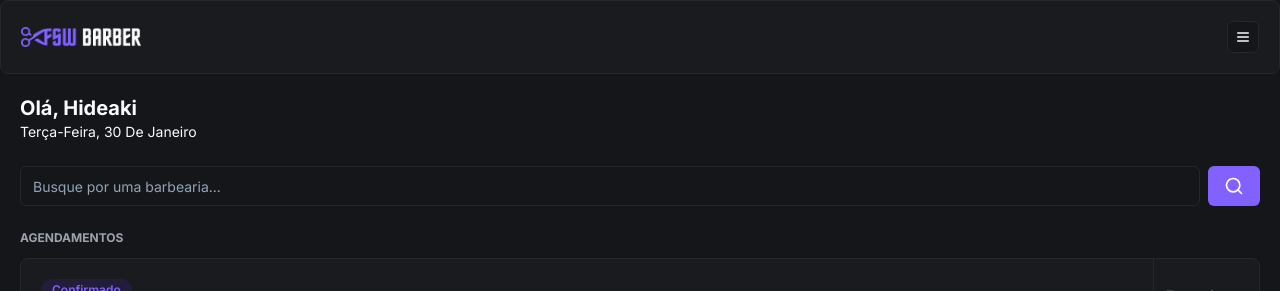
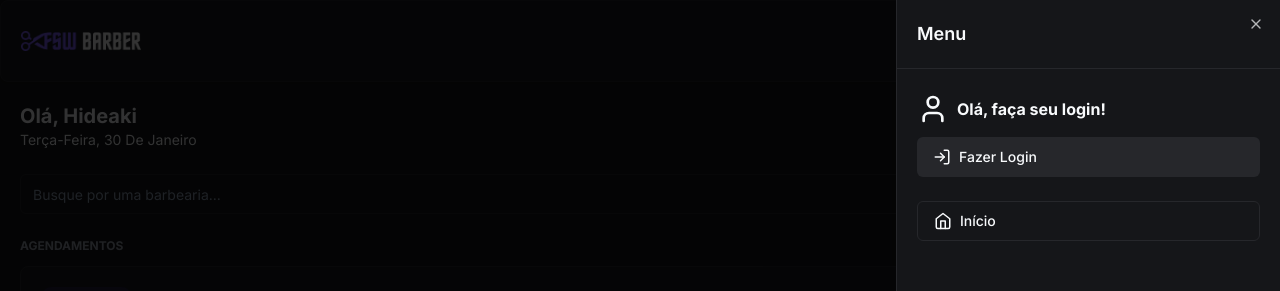
Before and after one commit to hideakigabriel/fullstackweek-barber, a Next.js app: page / in a window 1280 px wide. Both pictures are taken after a click on the button 1243 px from the left and 37 px from the top of the page. Shown: the top 291 px of the page. Built offline with nearby package versions, Linux system fonts and the light colour scheme; no server answers; the database is empty.

Commit message:
feat: add SignIn and SignOut

```diff
--- a/app/_components/header.tsx
+++ b/app/_components/header.tsx
@@ -3,19 +3,112 @@
 import { Button } from "./ui/button";
 import { Card, CardContent } from "./ui/card";
 import Image from "next/image";
-import { MenuIcon } from "lucide-react";
-import { signIn, useSession } from "next-auth/react";
+import {
+  CalendarIcon,
+  HomeIcon,
+  LogInIcon,
+  LogOutIcon,
+  MenuIcon,
+  UserIcon,
+} from "lucide-react";
+import { signIn, useSession, signOut } from "next-auth/react";
+import {
+  Sheet,
+  SheetContent,
+  SheetTrigger,
+  SheetHeader,
+  SheetTitle,
+} from "./ui/sheet";
+import { Avatar, AvatarImage } from "./ui/avatar";
+import Link from "next/link";
 
 const Header = () => {
+  const { data, status } = useSession();
+
+  const handleLogInClick = () => {
+    signIn("google");
+  };
+
+  const handleLogOutClick = () => {
+    signOut();
+  };
+
   return (
     <Card>
       <CardContent className="p-5 flex flex-row items-center justify-between">
         <Image src="/logo.png" alt="FSW Barber" height={18} width={120} />
 
-        <Button variant="outline" size="icon" className="h-8 w-8">
-          <MenuIcon size={16} />
-        </Button>
+        <Sheet>
+          <SheetTrigger asChild>
+            <Button variant="outline" size="icon">
+              <MenuIcon size={16} />
+            </Button>
+          </SheetTrigger>
 
+          <SheetContent className="p-0">
+            <SheetHeader className="text-left border-solid border-b border-secondary p-5">
+              <SheetTitle>Menu</SheetTitle>
+            </SheetHeader>
+
+            {data?.user ? (
+              <div className="flex items-center px-5 py-6 justify-between">
+                <div className="flex items-center gap-3">
+                  <Avatar>
+                    <AvatarImage src={data.user?.image ?? ""} />
+                  </Avatar>
+
+                  <h2 className="font-bold ">{data.user.name}</h2>
+                </div>
+
+                <Button
+                  onClick={handleLogOutClick}
+                  variant="logOut"
+                  size="icon"
+                >
+                  <LogOutIcon />
+                </Button>
+              </div>
+            ) : (
+              <div className="flex flex-col px-5 py-6 gap-3">
+                <div className="flex items-center gap-2">
+                  <UserIcon size={32} />
+                  <h2 className="font-bold">Olá, faça seu login!</h2>
+                </div>
+
+                <Button
+                  onClick={handleLogInClick}
+                  variant="secondary"
+                  className="w-full flex justify-start"
+                >
+                  <LogInIcon className="mr-2" size={18} />
+                  Fazer Login
+                </Button>
+              </div>
+            )}
+
+            <div className="flex flex-col gap-3 px-5">
+              <Button variant="outline" className="justify-start" asChild>
+                <Link href="/">
+                  <HomeIcon className="mr-2" size={18} />
+                  Início
+                </Link>
+              </Button>
+
+              {data?.user && (
+                <Button
+                  variant="outline"
+                  className="justify-start"
+                  asChild
+                >
+                  <Link href="/bookings">
+                    <CalendarIcon className="mr-2" size={18} />
+                    Agendamentos
+                  </Link>
+                </Button>
+              )}
+            </div>
+          </SheetContent>
+        </Sheet>
       </CardContent>
     </Card>
   );
--- a/app/_components/ui/button.tsx
+++ b/app/_components/ui/button.tsx
@@ -18,6 +18,7 @@
           "bg-secondary text-secondary-foreground hover:bg-secondary/80",
         ghost: "hover:bg-accent hover:text-accent-foreground",
         link: "text-primary underline-offset-4 hover:underline",
+        logOut: "bg-red-600 hover:bg-red-700",
       },
       size: {
         default: "h-10 px-4 py-2",
--- /dev/null
+++ b/app/_components/ui/sheet.tsx
@@ -0,0 +1,140 @@
+"use client"
+
+import * as React from "react"
+import * as SheetPrimitive from "@radix-ui/react-dialog"
+import { cva, type VariantProps } from "class-variance-authority"
+import { X } from "lucide-react"
+
+import { cn } from "@/app/_lib/utils"
+
+const Sheet = SheetPrimitive.Root
+
+const SheetTrigger = SheetPrimitive.Trigger
+
+const SheetClose = SheetPrimitive.Close
+
+const SheetPortal = SheetPrimitive.Portal
+
+const SheetOverlay = React.forwardRef<
+  React.ElementRef<typeof SheetPrimitive.Overlay>,
+  React.ComponentPropsWithoutRef<typeof SheetPrimitive.Overlay>
+>(({ className, ...props }, ref) => (
+  <SheetPrimitive.Overlay
+    className={cn(
+      "fixed inset-0 z-50 bg-black/80  data-[state=open]:animate-in data-[state=closed]:animate-out data-[state=closed]:fade-out-0 data-[state=open]:fade-in-0",
+      className
+    )}
+    {...props}
+    ref={ref}
+  />
+))
+SheetOverlay.displayName = SheetPrimitive.Overlay.displayName
+
+const sheetVariants = cva(
+  "fixed z-50 gap-4 bg-background p-6 shadow-lg transition ease-in-out data-[state=open]:animate-in data-[state=closed]:animate-out data-[state=closed]:duration-300 data-[state=open]:duration-500",
+  {
+    variants: {
+      side: {
+        top: "inset-x-0 top-0 border-b data-[state=closed]:slide-out-to-top data-[state=open]:slide-in-from-top",
+        bottom:
+          "inset-x-0 bottom-0 border-t data-[state=closed]:slide-out-to-bottom data-[state=open]:slide-in-from-bottom",
+        left: "inset-y-0 left-0 h-full w-3/4 border-r data-[state=closed]:slide-out-to-left data-[state=open]:slide-in-from-left sm:max-w-sm",
+        right:
+          "inset-y-0 right-0 h-full w-3/4  border-l data-[state=closed]:slide-out-to-right data-[state=open]:slide-in-from-right sm:max-w-sm",
+      },
+    },
+    defaultVariants: {
+      side: "right",
+    },
+  }
+)
+
+interface SheetContentProps
+  extends React.ComponentPropsWithoutRef<typeof SheetPrimitive.Content>,
+    VariantProps<typeof sheetVariants> {}
+
+const SheetContent = React.forwardRef<
+  React.ElementRef<typeof SheetPrimitive.Content>,
+  SheetContentProps
+>(({ side = "right", className, children, ...props }, ref) => (
+  <SheetPortal>
+    <SheetOverlay />
+    <SheetPrimitive.Content
+      ref={ref}
+      className={cn(sheetVariants({ side }), className)}
+      {...props}
+    >
+      {children}
+      <SheetPrimitive.Close className="absolute right-4 top-4 rounded-sm opacity-70 ring-offset-background transition-opacity hover:opacity-100 focus:outline-none focus:ring-2 focus:ring-ring focus:ring-offset-2 disabled:pointer-events-none data-[state=open]:bg-secondary">
+        <X className="h-4 w-4" />
+        <span className="sr-only">Close</span>
+      </SheetPrimitive.Close>
+    </SheetPrimitive.Content>
+  </SheetPortal>
+))
+SheetContent.displayName = SheetPrimitive.Content.displayName
+
+const SheetHeader = ({
+  className,
+  ...props
+}: React.HTMLAttributes<HTMLDivElement>) => (
+  <div
+    className={cn(
+      "flex flex-col space-y-2 text-center sm:text-left",
+      className
+    )}
+    {...props}
+  />
+)
+SheetHeader.displayName = "SheetHeader"
+
+const SheetFooter = ({
+  className,
+  ...props
+}: React.HTMLAttributes<HTMLDivElement>) => (
+  <div
+    className={cn(
+      "flex flex-col-reverse sm:flex-row sm:justify-end sm:space-x-2",
+      className
+    )}
+    {...props}
+  />
+)
+SheetFooter.displayName = "SheetFooter"
+
+const SheetTitle = React.forwardRef<
+  React.ElementRef<typeof SheetPrimitive.Title>,
+  React.ComponentPropsWithoutRef<typeof SheetPrimitive.Title>
+>(({ className, ...props }, ref) => (
+  <SheetPrimitive.Title
+    ref={ref}
+    className={cn("text-lg font-semibold text-foreground", className)}
+    {...props}
+  />
+))
+SheetTitle.displayName = SheetPrimitive.Title.displayName
+
+const SheetDescription = React.forwardRef<
+  React.ElementRef<typeof SheetPrimitive.Description>,
+  React.ComponentPropsWithoutRef<typeof SheetPrimitive.Description>
+>(({ className, ...props }, ref) => (
+  <SheetPrimitive.Description
+    ref={ref}
+    className={cn("text-sm text-muted-foreground", className)}
+    {...props}
+  />
+))
+SheetDescription.displayName = SheetPrimitive.Description.displayName
+
+export {
+  Sheet,
+  SheetPortal,
+  SheetOverlay,
+  SheetTrigger,
+  SheetClose,
+  SheetContent,
+  SheetHeader,
+  SheetFooter,
+  SheetTitle,
+  SheetDescription,
+}
--- a/package.json
+++ b/package.json
@@ -15,6 +15,7 @@
     "@auth/prisma-adapter": "^1.2.0",
     "@prisma/client": "^5.8.1",
     "@radix-ui/react-avatar": "^1.0.4",
+    "@radix-ui/react-dialog": "^1.0.5",
     "@radix-ui/react-slot": "^1.0.2",
     "class-variance-authority": "^0.7.0",
     "clsx": "^2.1.0",
```
Also changed, not shown: 1 other file (tests, documents, lock files or other folders).
